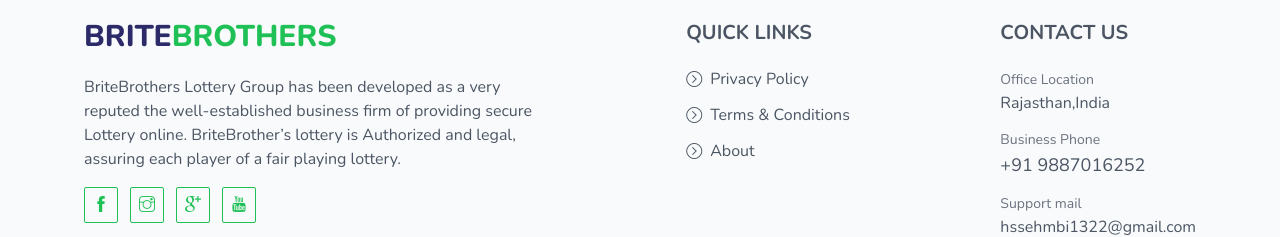
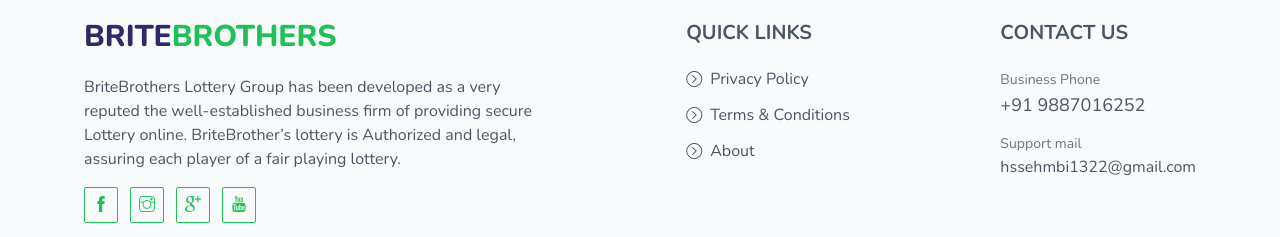
Before and after one commit to 13banda/BriteBrothers, a Next.js app: page / in a window 1280 px wide. Shown: the part 2286-2523 px from the top of the page. Built offline with nearby package versions, Linux system fonts and the light colour scheme.

Commit message:
remove office

```diff
--- a/components/Footer/index.js
+++ b/components/Footer/index.js
@@ -52,14 +52,6 @@ export default function Footer({ children }) {
             <ul className="mt-5">
               <li className="mb-3">
                 <span className="mb-1 text-sm text-gray-500">
-                  Office Location
-                </span>
-                <p className="break-all">
-                  Rajasthan,India
-                </p>
-              </li>
-              <li className="mb-3">
-                <span className="mb-1 text-sm text-gray-500">
                   Business Phone
                 </span>
                 <p className="text-lg">+91 9887016252</p>
```
